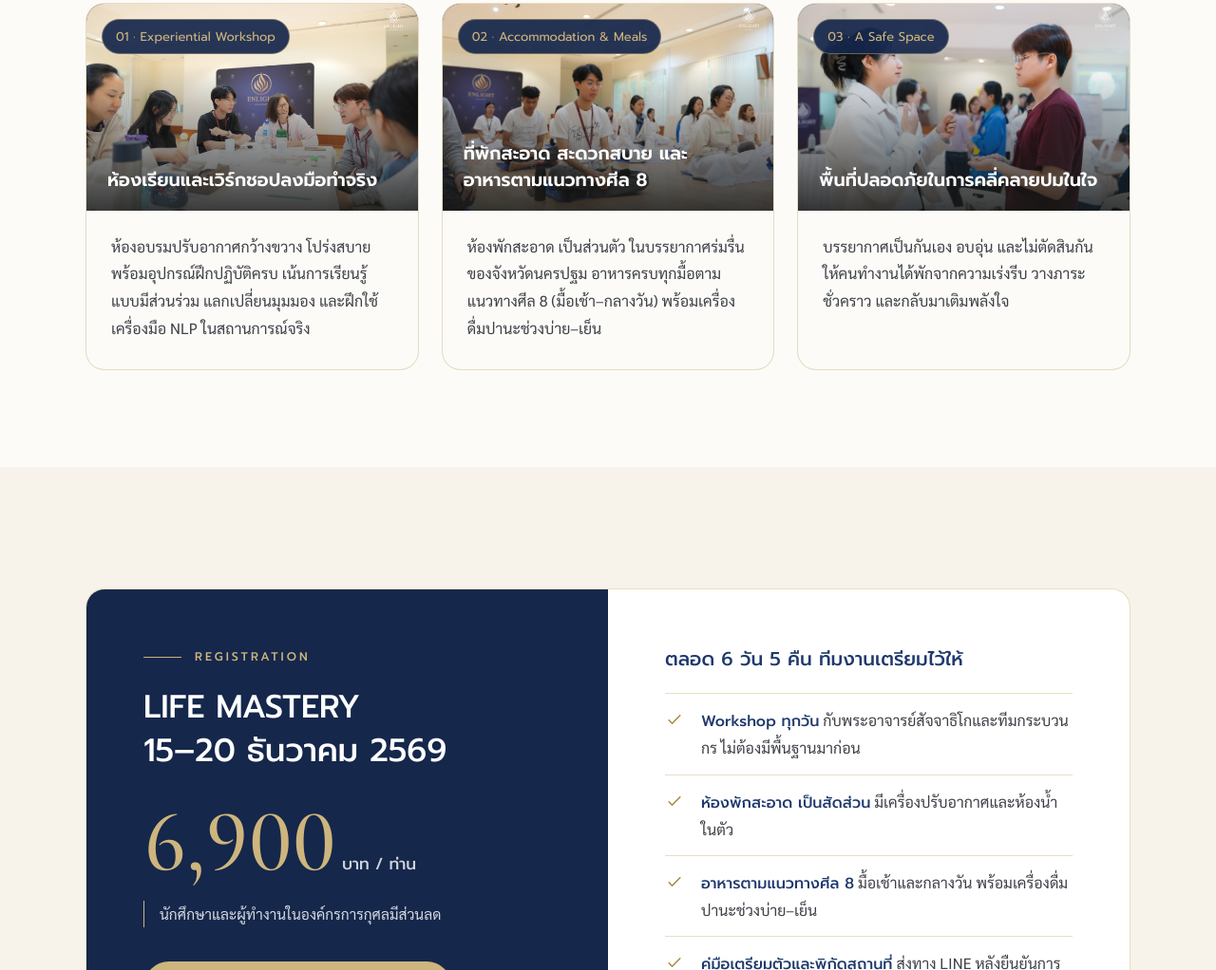
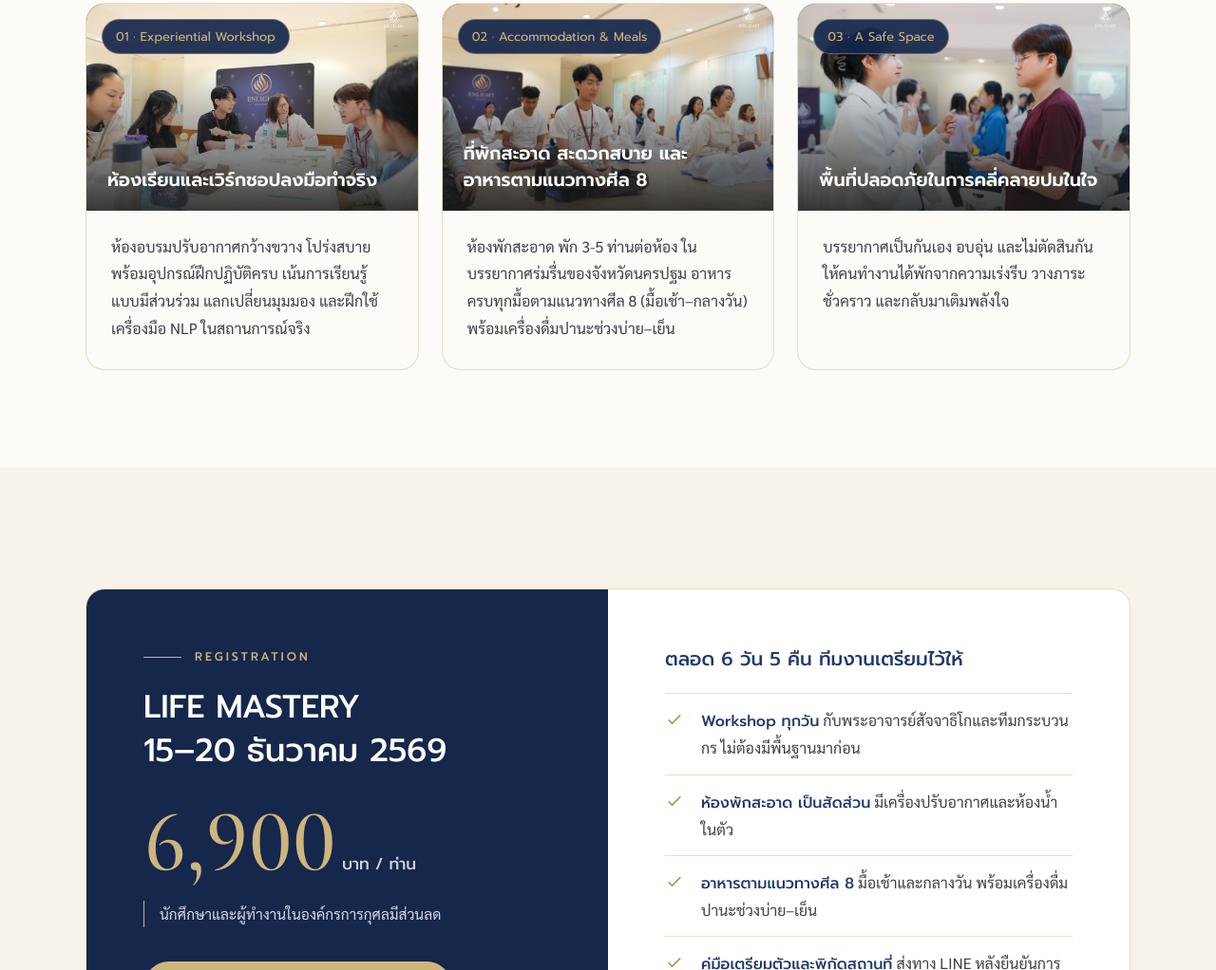
Before and after one commit to Nanpannapa/Life_Mastery_Site, a plain HTML site: page index.html in a window 1280 px wide. Shown: the part 8296-9318 px from the top of the page at 95% size. Drawn offline with nearby package versions, Linux system fonts and the light colour scheme.

Commit message:
Update index.html

```diff
--- a/index.html
+++ b/index.html
@@ -899,7 +899,7 @@
           <span class="ev-tag">02 · Accommodation &amp; Meals</span>
           <h3>ที่พักสะอาด สะดวกสบาย และอาหารตามแนวทางศีล 8</h3>
         </div>
-        <p class="ev-body">ห้องพักสะอาด เป็นส่วนตัว ในบรรยากาศร่มรื่นของจังหวัดนครปฐม อาหารครบทุกมื้อตามแนวทางศีล 8 (มื้อเช้า–กลางวัน) พร้อมเครื่องดื่มปานะช่วงบ่าย–เย็น</p>
+        <p class="ev-body">ห้องพักสะอาด พัก 3-5 ท่านต่อห้อง ในบรรยากาศร่มรื่นของจังหวัดนครปฐม อาหารครบทุกมื้อตามแนวทางศีล 8 (มื้อเช้า–กลางวัน) พร้อมเครื่องดื่มปานะช่วงบ่าย–เย็น</p>
       </article>
       <article class="ev-card">
         <div class="ev-media">
```
